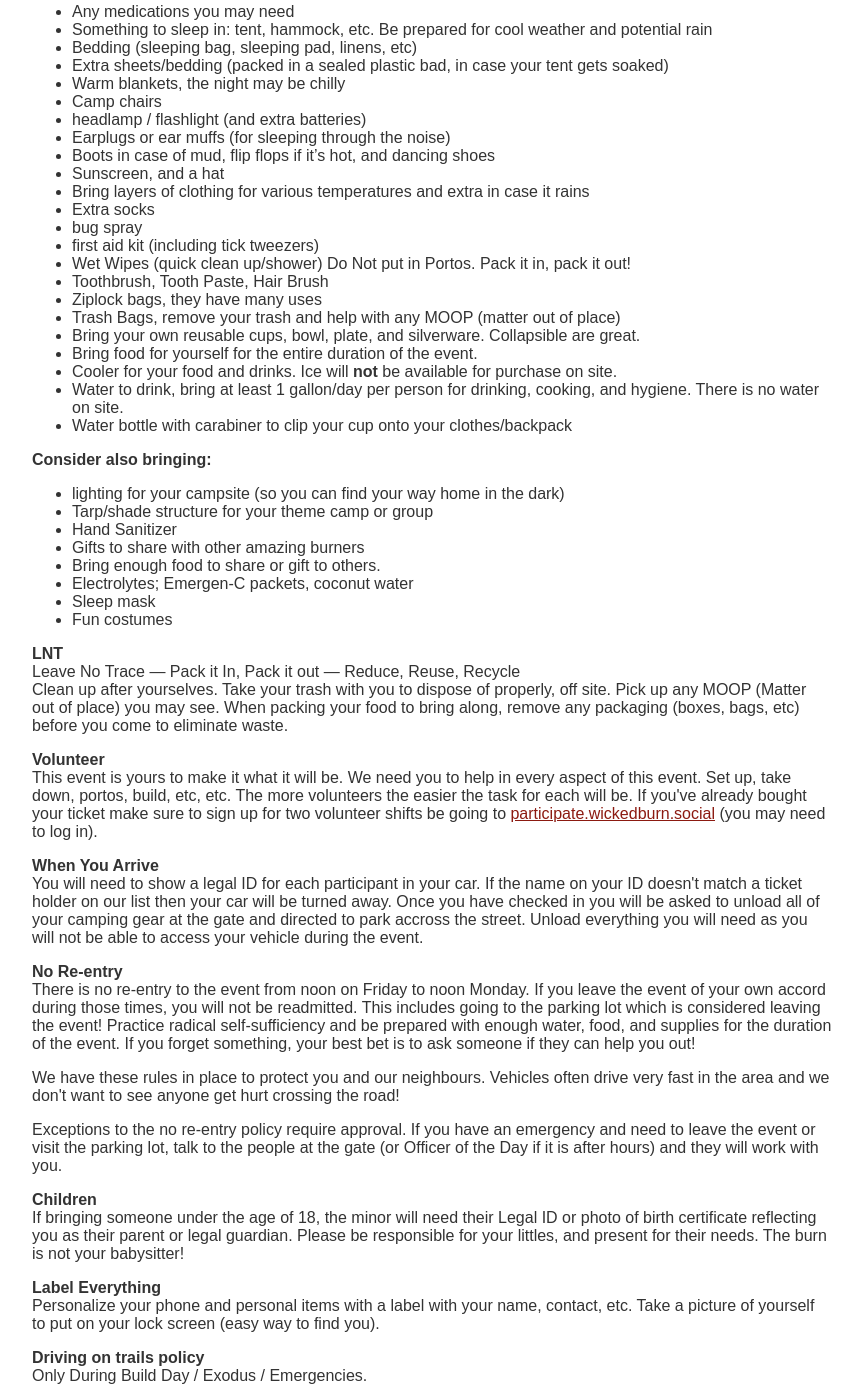
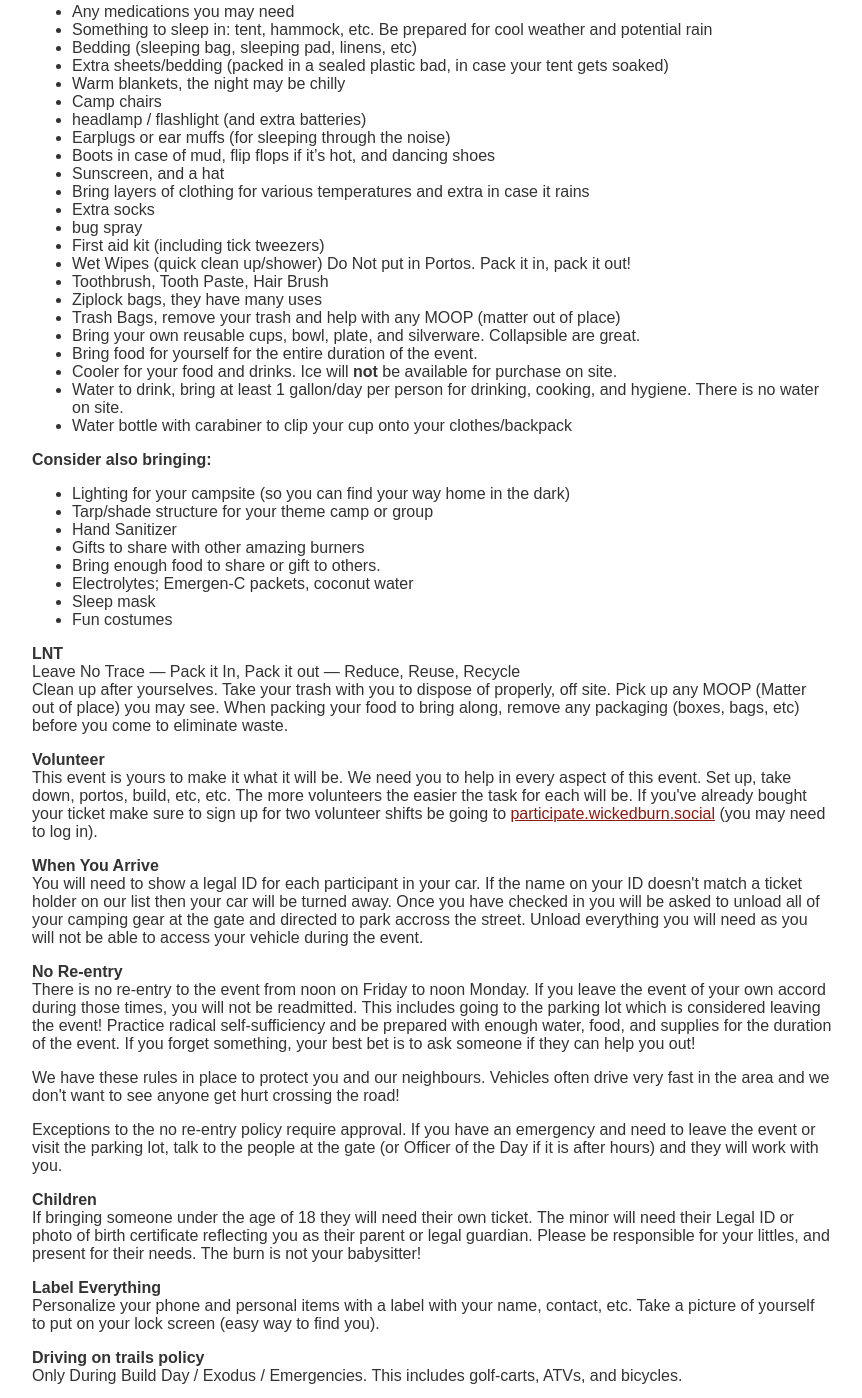
Before and after one commit to olleicua/wicked-burn-maine, a plain HTML site: page dist/survival_guide/index.html in a window 1280 px wide. Shown: the part 591-1989 px from the top of the page, without its empty margins (208-1070 px from the left). Drawn offline with Linux system fonts and the light colour scheme; a web font is replaced by a local one.

Commit message:
guide-feedback

```diff
--- a/dist/survival_guide/index.html
+++ b/dist/survival_guide/index.html
@@ -66,7 +66,7 @@
         <li>Bring layers of clothing for various temperatures and extra in case it rains</li>
         <li>Extra socks</li>
         <li>bug spray</li>
-        <li>first aid kit (including tick tweezers)</li>
+        <li>First aid kit (including tick tweezers)</li>
         <li>Wet Wipes (quick clean up/shower) Do Not put in Portos. Pack it in, pack it out!</li>
         <li>Toothbrush, Tooth Paste, Hair Brush</li>
         <li>Ziplock bags, they have many uses</li>
@@ -83,7 +83,7 @@
       <b>Consider also bringing:</b>
       <br />
       <ul>
-        <li>lighting for your campsite (so you can find your way home in the dark)</li>
+        <li>Lighting for your campsite (so you can find your way home in the dark)</li>
         <li>Tarp/shade structure for your theme camp or group</li>
         <li>Hand Sanitizer</li>
         <li>Gifts to share with other amazing burners</li>
@@ -133,7 +133,7 @@
     <p>
       <b>Children</b>
       <br />
-      If bringing someone under the age of 18, the minor will need their Legal ID or photo of birth certificate reflecting you as their parent or legal guardian. Please be responsible for your littles, and present for their needs. The burn is not your babysitter!
+      If bringing someone under the age of 18 they will need their own ticket. The minor will need their Legal ID or photo of birth certificate reflecting you as their parent or legal guardian. Please be responsible for your littles, and present for their needs. The burn is not your babysitter!
     </p>
 
     <p>
@@ -145,7 +145,7 @@
     <p>
       <b>Driving on trails policy</b>
       <br />
-      Only During Build Day / Exodus / Emergencies.
+      Only During Build Day / Exodus / Emergencies. This includes golf-carts, ATVs, and bicycles.
     </p>
 
     <p>
```
Also changed, not shown: src/survival_guide.html (+4 -4 lines).
